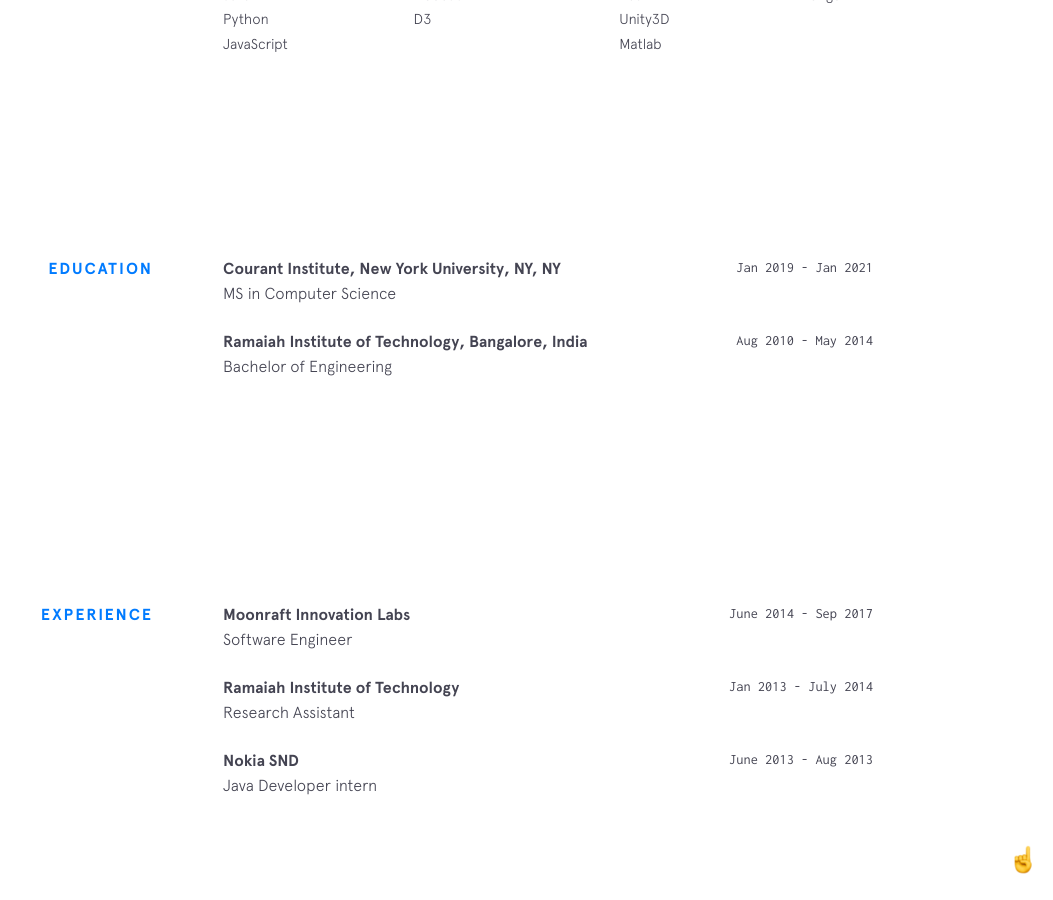
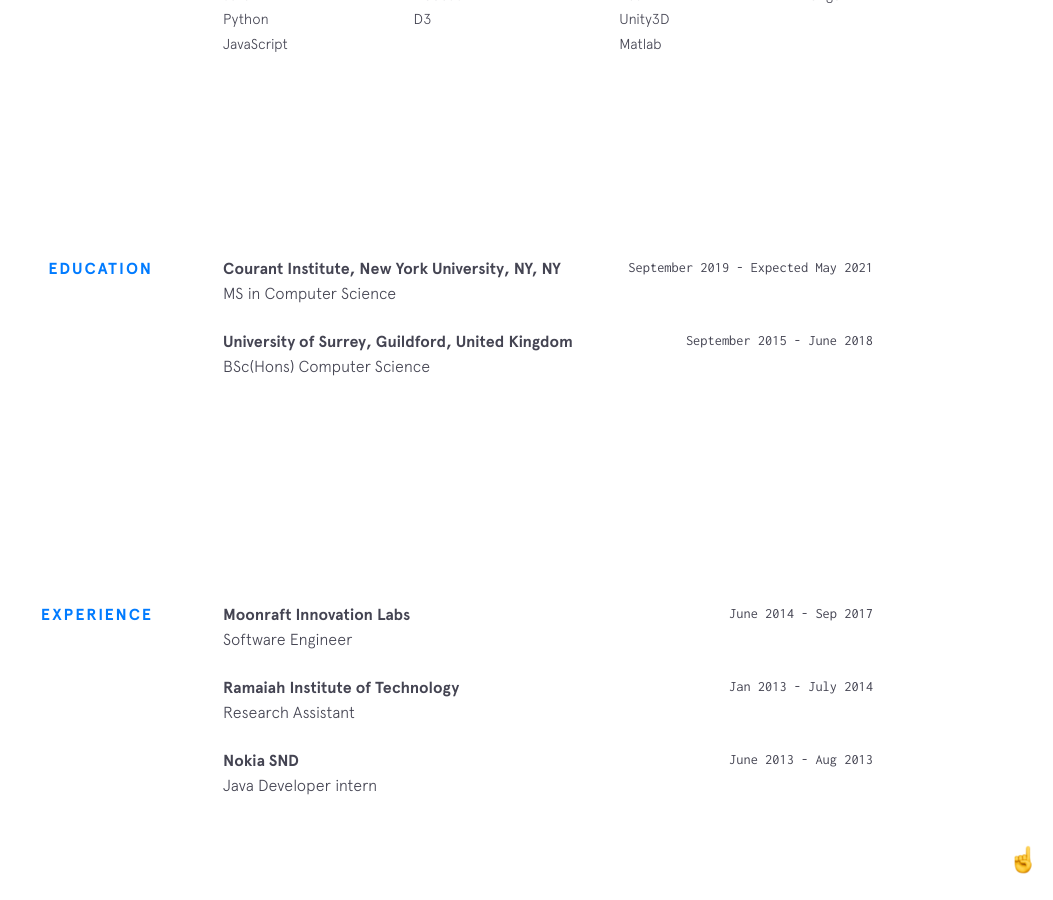
Before and after one commit to mohitnihalani/mohitnihalani.github.io, a Jekyll site: the page built from index.html, in a window 1280 px wide and 900 px high, scrolled down 1491 px. Shown: the whole window, without its empty margins (227-1280 px from the left). Built offline with Jekyll 4.4.1, drawn with Linux system fonts in a browser that asks for light colours; nearby versions of some CDN libraries.

Commit message:
Updated Education

```diff
--- a/_data/education.yml
+++ b/_data/education.yml
@@ -1,9 +1,9 @@
 - company: Courant Institute, New York University, NY, NY
   url: https://cs.nyu.edu/
-  time: Jan 2019 - Jan 2021
+  time: September 2019 - Expected May 2021
   position: MS in Computer Science
 
-- company: Ramaiah Institute of Technology, Bangalore, India
-  url: http://www.msrit.edu
-  time: Aug 2010 - May 2014
-  position: Bachelor of Engineering
+- company: University of Surrey, Guildford, United Kingdom
+  url: https://www.surrey.ac.uk/
+  time: September 2015 - June 2018
+  position: BSc(Hons) Computer Science
```
Also changed, not shown: 1 other file.
